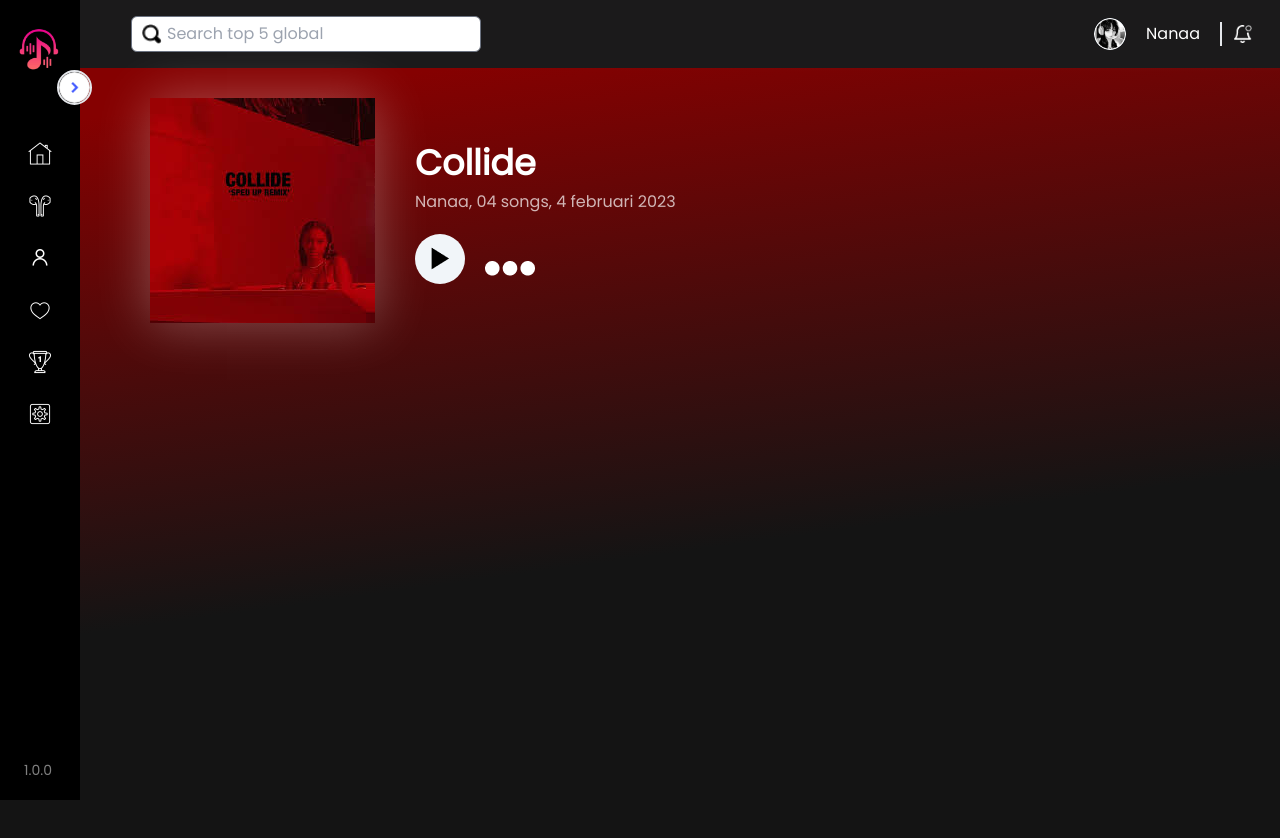
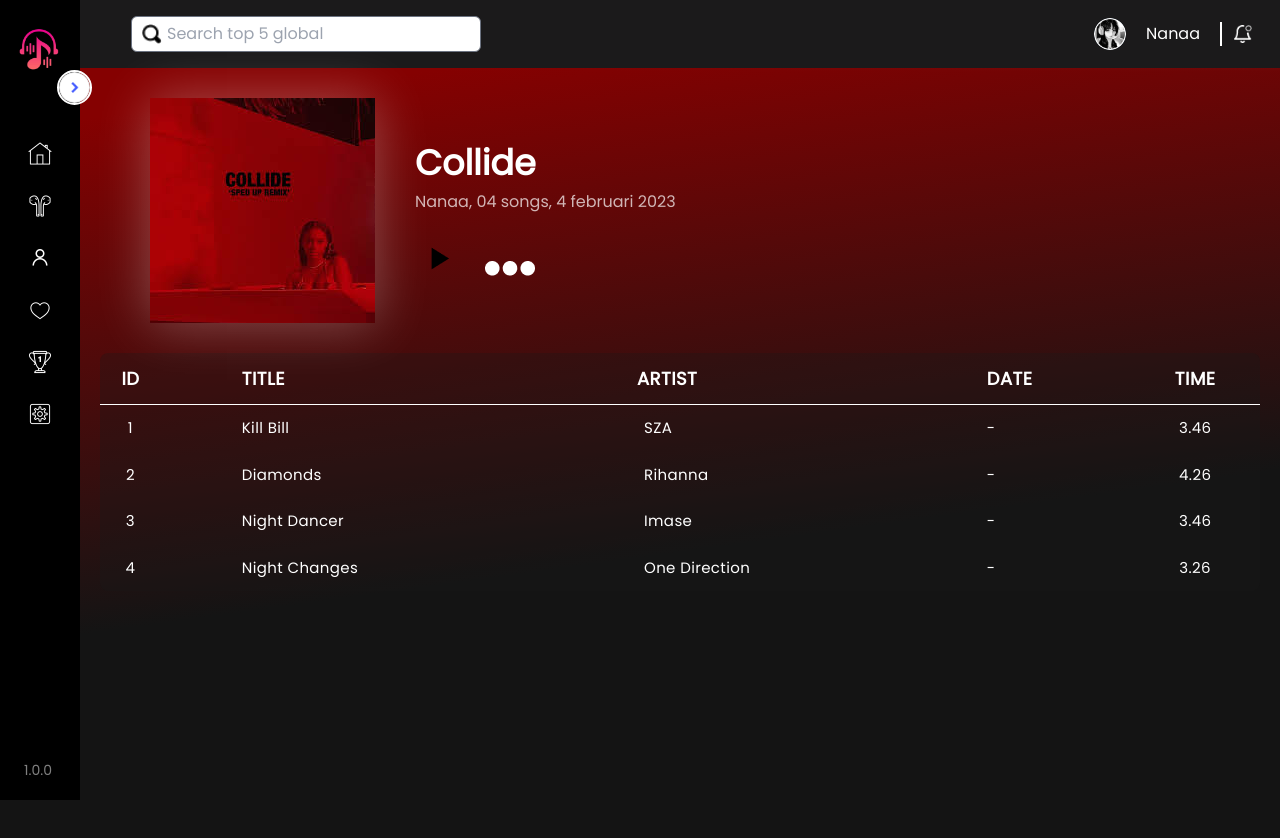
Before and after one commit to Project-Musivo/KELOMPOK2-Project-MUSIVO, a React (Vite) app in the folder frontend/: page /favorit in a window 1280 px wide. Shown: the top 838 px of the page. Built offline with nearby package versions, Linux system fonts and the light colour scheme.

Commit message:
perubahan favorit list musik

```diff
--- a/frontend/src/components/listFav/listfav.jsx
+++ b/frontend/src/components/listFav/listfav.jsx
@@ -3,7 +3,7 @@ import { dataFavorit } from "../../data/music";
 
 const Listfav = () => {
     return(
-        <div className="w-full overflow-hidden rounded-lg shadow-xs">
+        <div className="bg-transparent-black w-full overflow-hidden rounded-lg shadow-xs">
         <div className="w-full overflow-x-auto">
           <table className="w-full whitespace-no-wrap">
             <thead>
--- a/frontend/src/pages/favorit.jsx
+++ b/frontend/src/pages/favorit.jsx
@@ -13,12 +13,16 @@ import Headermusic from "../components/headermusic/header";
     return (
         <React.Fragment>
         <Sidebar />
-        <div><NavigationBar />
-        <div className="h-screen" style={{background:"linear-gradient(172.17deg, #850101 6.33%, rgba(20, 20, 20, 0.82) 59.2%, rgba(38, 34, 34, 0) 91.81%)",}}>
-        <Headermusic />
-        <div className="ps-[100px]"></div>
+          <div>
+            <NavigationBar />
+            <div className="h-screen" style={{background:"linear-gradient(172.17deg, #850101 6.33%, rgba(20, 20, 20, 0.82) 59.2%, rgba(38, 34, 34, 0) 91.81%)",}}>
+            <Headermusic />
+            <div className="ps-[100px] pe-[20px]">
+              <Listfav />
             </div>
+
           </div>
+        </div>
         </React.Fragment>
       );
     };
--- a/frontend/tailwind.config.js
+++ b/frontend/tailwind.config.js
@@ -21,6 +21,9 @@ export default {
 
       'sm': {'max': '576px'},
       // => @media (max-width: 576px) { ... }
+    },
+    colors:{
+      'transparent-black' : 'rgba(25, 25, 25, 0.297)',
     }
 
   },
```
